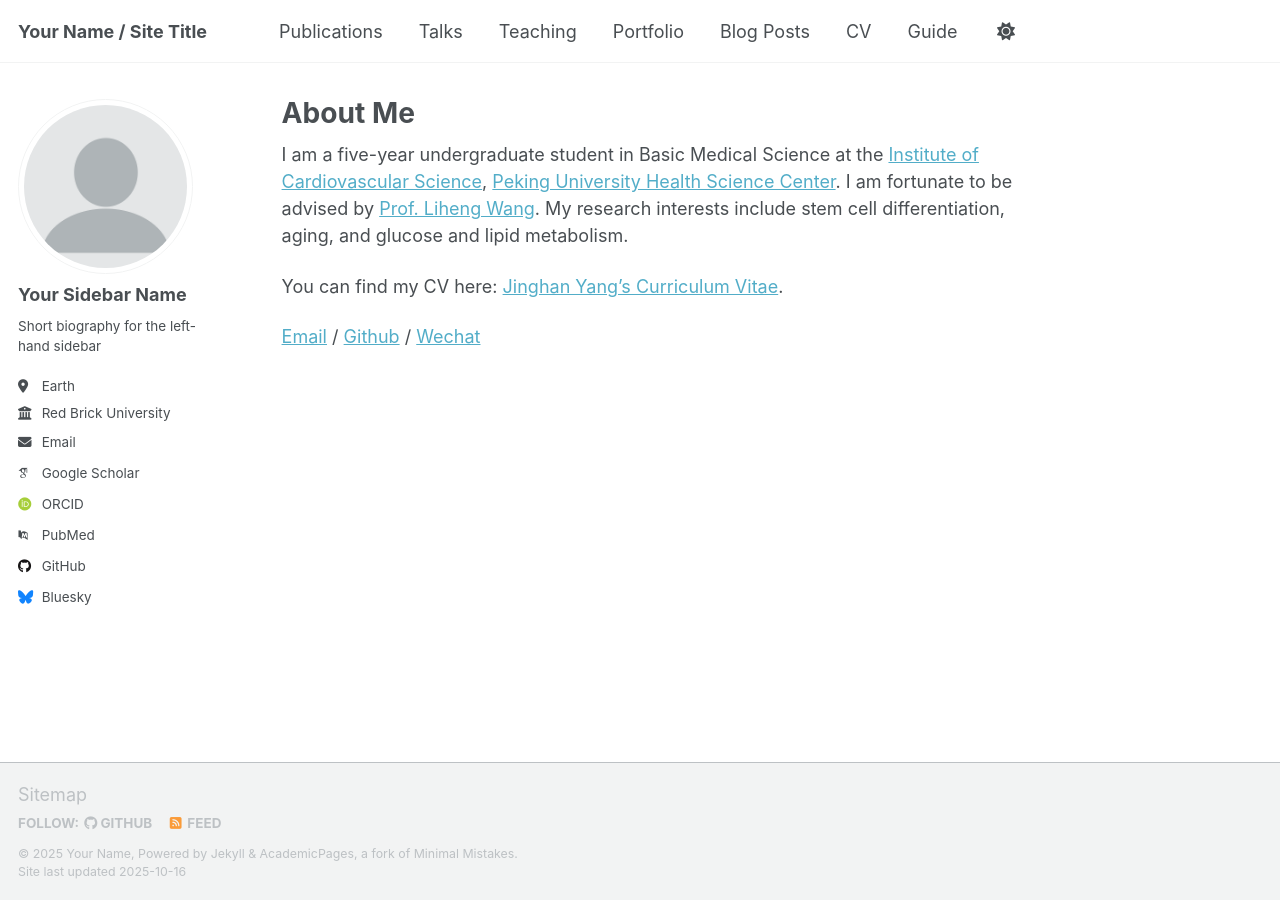
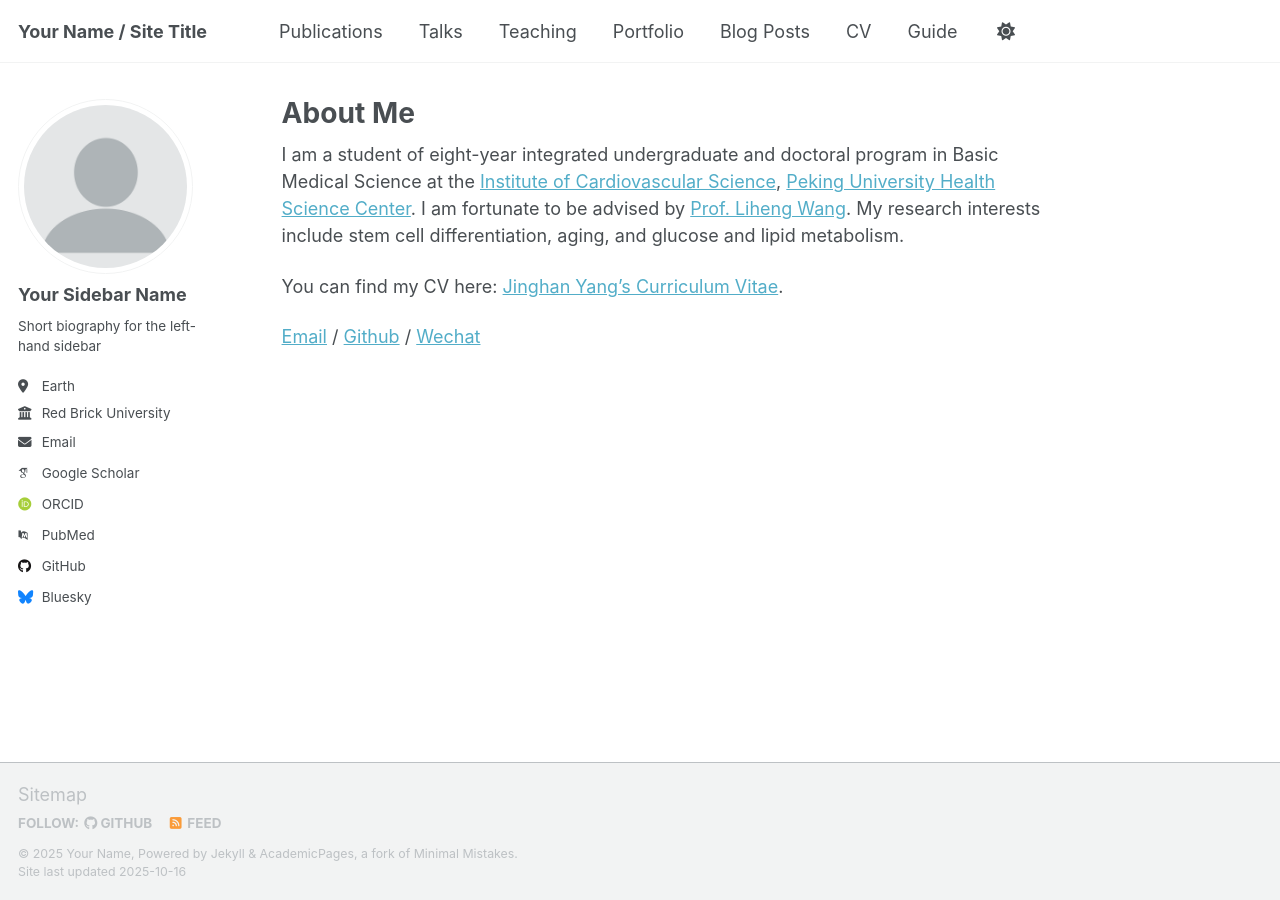
Before and after one commit to JinghanYang127/JinghanYang127.github.io, a Jekyll site: the page built from _pages/about.md, in a window 1280 px wide. Built offline with Jekyll 4.4.1, drawn with Linux system fonts in a browser that asks for light colours; some web fonts are replaced; a script that is not in the unit is left out.

Commit message:
Update about.md

```diff
--- a/_pages/about.md
+++ b/_pages/about.md
@@ -7,7 +7,7 @@ redirect_from:
   - /about.html
 ---
 
-I am a five-year  undergraduate student in Basic Medical Science at the [Institute of Cardiovascular Science](https://xxgs.bjmu.edu.cn/), [Peking University Health Science Center](https://www.bjmu.edu.cn/). I am fortunate to be advised by [Prof. Liheng Wang](https://xxgs.bjmu.edu.cn/szll/PI/396a052a7ceb456f9b12d37a9dc731ab.htm). My research interests include stem cell differentiation, aging, and glucose and lipid metabolism.
+I am a student of eight-year integrated undergraduate and doctoral program in Basic Medical Science at the [Institute of Cardiovascular Science](https://xxgs.bjmu.edu.cn/), [Peking University Health Science Center](https://www.bjmu.edu.cn/). I am fortunate to be advised by [Prof. Liheng Wang](https://xxgs.bjmu.edu.cn/szll/PI/396a052a7ceb456f9b12d37a9dc731ab.htm). My research interests include stem cell differentiation, aging, and glucose and lipid metabolism.
 
 You can find my CV here: [Jinghan Yang's Curriculum Vitae](../assets/Curriculum_Vitae.pdf).
 
```
